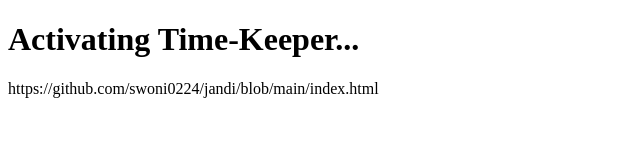
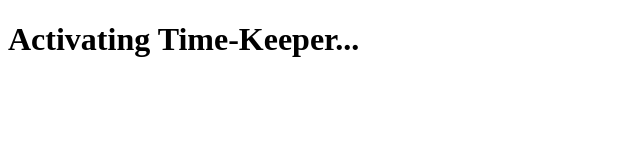
Before and after one commit to swoni0224/jandi, a plain HTML site: page index.html in a window 1280 px wide. Shown: the whole page, without its empty margins (0-640 px from the left). Drawn offline with Linux system fonts and the light colour scheme; no server answers.

Commit message:
Update index.html

```diff
--- a/index.html
+++ b/index.html
@@ -12,4 +12,3 @@
   </script>
 </body>
 </html>
-https://github.com/swoni0224/jandi/blob/main/index.html
```
